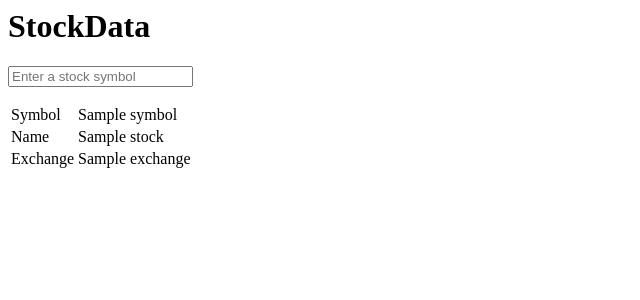
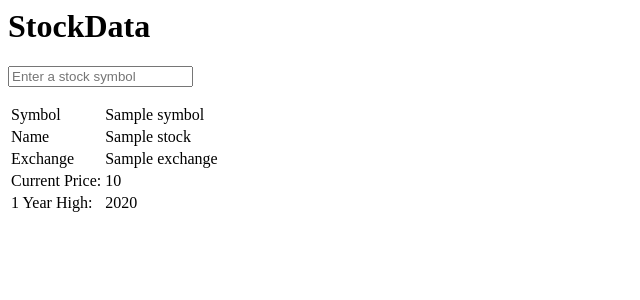
Before and after one commit to smrkem/stockdata, a Flask app: template web/stockdata/templates/index.html in a window 1280 px wide. Shown: the top 300 px of the page, without its empty margins (0-640 px from the left). Run offline with Flask 2, Linux system fonts and the light colour scheme; the template is opened without the code that fills it: most values are stand-ins (such as "Sample title", 1, 10 or a date in 2020).

Commit message:
adds price and yr high

```diff
--- a/web/stockdata/templates/index.html
+++ b/web/stockdata/templates/index.html
@@ -28,6 +28,14 @@
           <td>Exchange</td>
           <td>{{ stock.exchange }}</td>
         </tr>
+        <tr>
+          <td>Current Price:</td>
+          <td id="stck-curent-price">{{ stock.current_price }}</td>
+        </tr>
+        <tr>
+          <td>1 Year High:</td>
+          <td id="stck-1yr-high">{{ stock.year_high }}</td>
+        </tr>
       </table>
       {% endif %}
   </body>
```
Also changed, not shown: web/stockdata/services/sources/YahooFinanceClient.py (+6 -2 lines).
